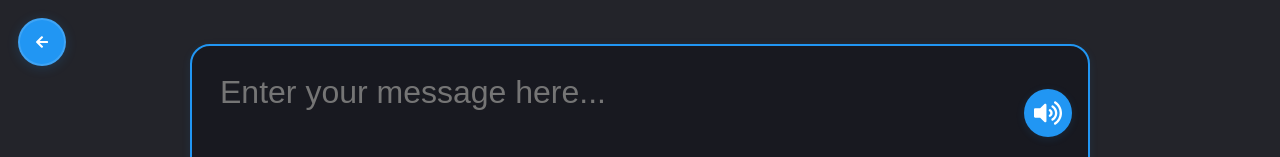
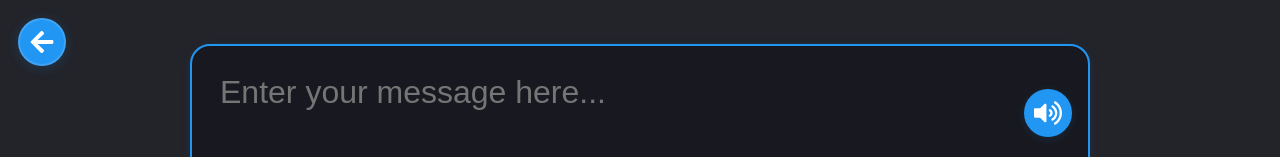
Before and after one commit to ShambhaviNK/tejuWebAppNew, a Next.js app in the folder teju-webnew-ui/: page /keyboard in a window 1280 px wide. Shown: the top 157 px of the page. Built offline with nearby package versions, Linux system fonts and the light colour scheme.

Commit message:
changed back button from SmallButton to normal button

```diff
--- a/teju-webnew-ui/src/app/keyboard/page.tsx
+++ b/teju-webnew-ui/src/app/keyboard/page.tsx
@@ -51,7 +51,7 @@ export default function KeyboardPage() {
 
   return (
     <>
-      <SmallButton onClick={() => router.push("/")}
+      <button onClick={() => router.push("/")}
         style={{
           position: "fixed",
           top: 18,
@@ -73,7 +73,7 @@ export default function KeyboardPage() {
         }}
         onMouseOver={e => (e.currentTarget.style.background = '#1976d2')}
         onMouseOut={e => (e.currentTarget.style.background = '#2196f3')}
-        aria-label="Back"><FaArrowLeft></FaArrowLeft></SmallButton>
+        aria-label="Back"><FaArrowLeft></FaArrowLeft></button>
       <div style={{
         width: '100vw',
         height: '100vh',
```
